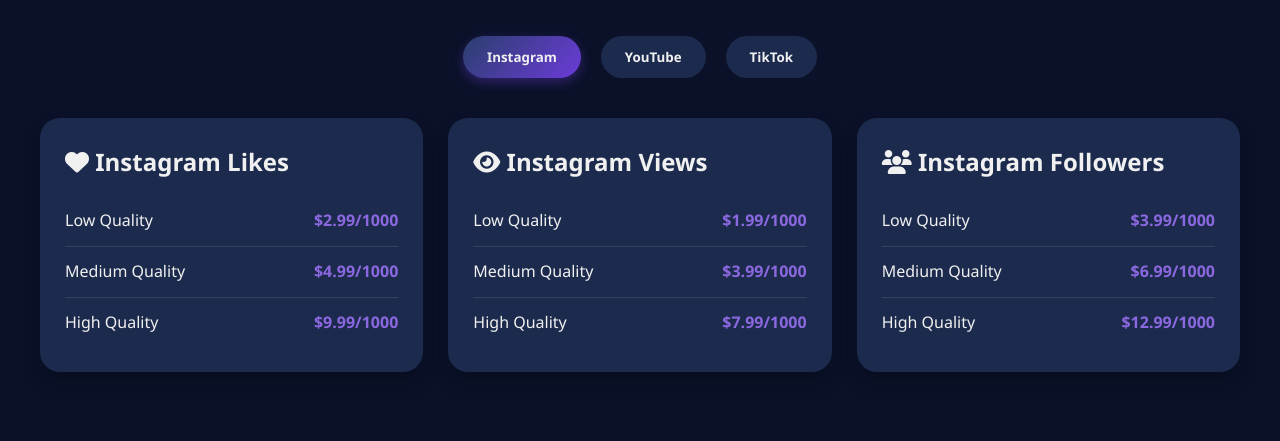
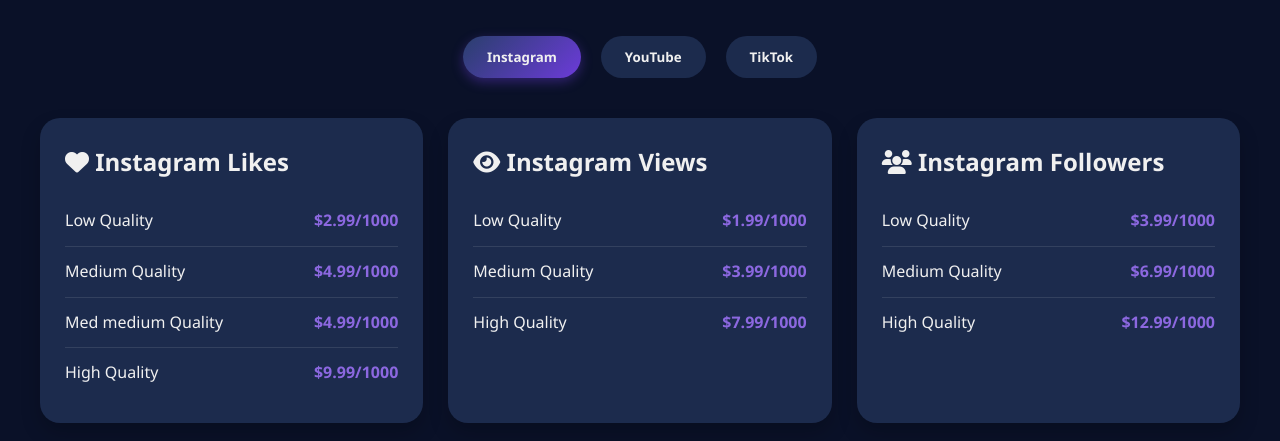
Before and after one commit to h3roTz/H3RO.TZserviceDeck, a plain HTML site: page index.html in a window 1280 px wide. Shown: the part 511-952 px from the top of the page. Drawn offline with Linux system fonts and the light colour scheme.

Commit message:
Update index.html

```diff
--- a/index.html
+++ b/index.html
@@ -3,7 +3,7 @@
 <head>
     <meta charset="UTF-8">
     <meta name="viewport" content="width=device-width, initial-scale=1.0">
-    <title>H3RO.TZ - Premium Social networking Services</title>
+    <title>H3RO.TZ - Premium Social media management Services</title>
     <link rel="stylesheet" href="https://cdnjs.cloudflare.com/ajax/libs/font-awesome/6.4.0/css/all.min.css">
     <style>
         :root {
@@ -315,6 +315,10 @@
                         <span class="price">$4.99/1000</span>
                     </div>
                     <div class="quality-option">
+                        <span class="quality-name">Med medium Quality</span>
+                        <span class="price">$4.99/1000</span>
+                    </div>
+                    <div class="quality-option">
                         <span class="quality-name">High Quality</span>
                         <span class="price">$9.99/1000</span>
                     </div>
```
